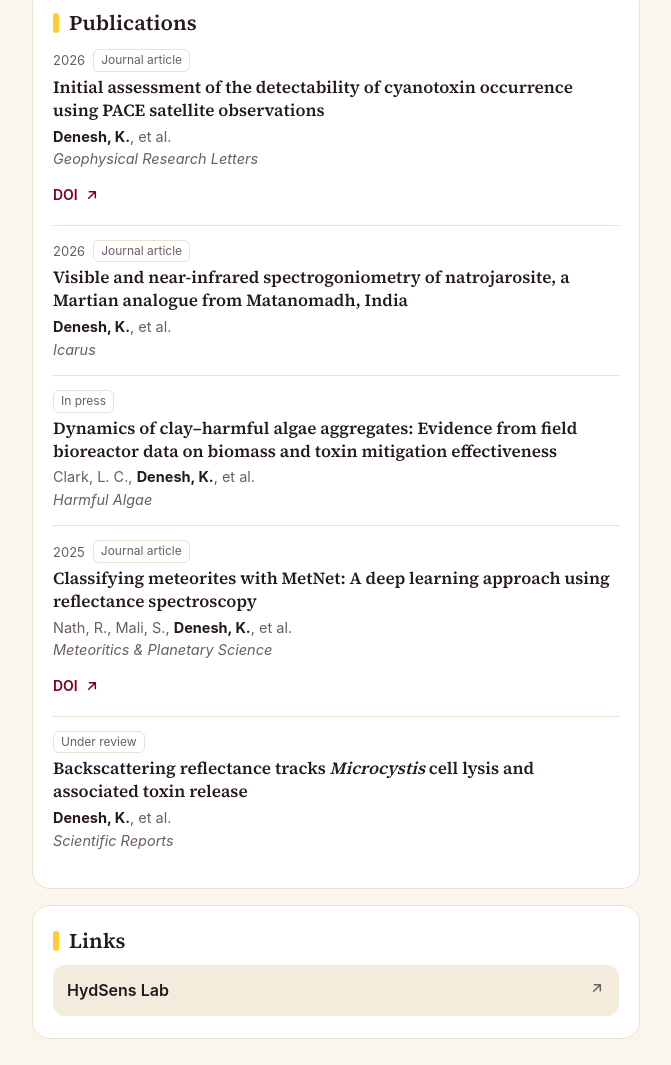
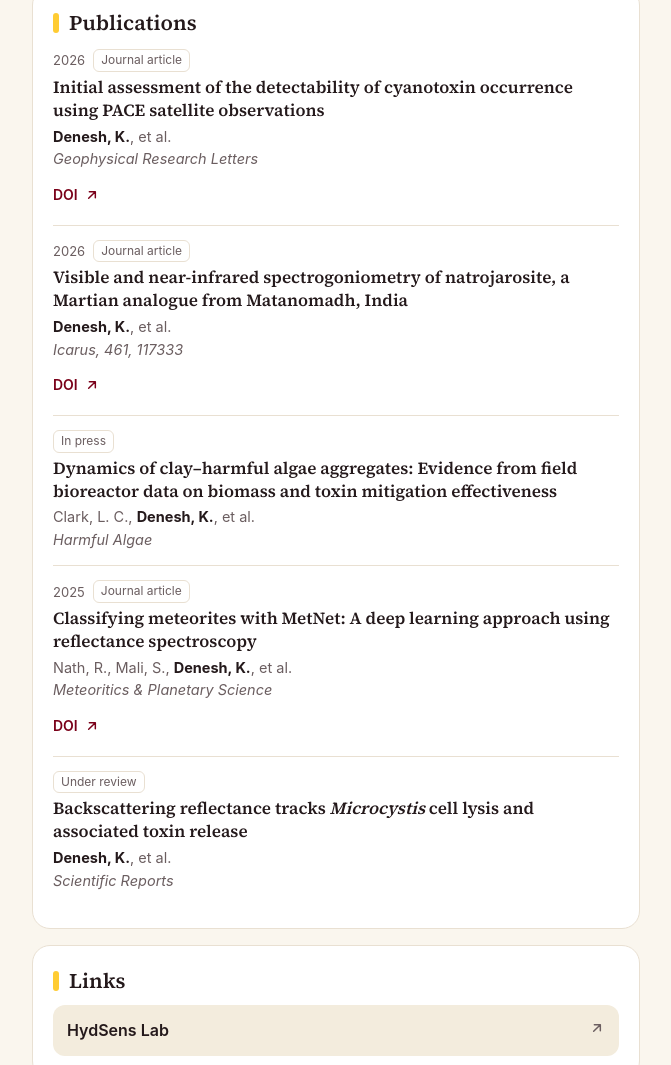
Before and after one commit to denesh-k/denesh-k.github.io, a plain HTML site: page index.html in a window 1280 px wide. Shown: the part 779-1844 px from the top of the page, without its empty margins (304-975 px from the left). Drawn offline with Linux system fonts and the light colour scheme.

Commit message:
Add files via upload

```diff
--- a/index.html
+++ b/index.html
@@ -68,8 +68,8 @@ const PROFILE = {
       authors: "Denesh, K., et al.",
       year:    "2026",
       title:   "Visible and near-infrared spectrogoniometry of natrojarosite, a Martian analogue from Matanomadh, India",
-      venue:   "Icarus",
-      link:    "",
+      venue:   "Icarus, 461, 117333",
+      link:    "https://doi.org/10.1016/j.icarus.2026.117333",
       type:    "Journal article",
     },
     {
```
